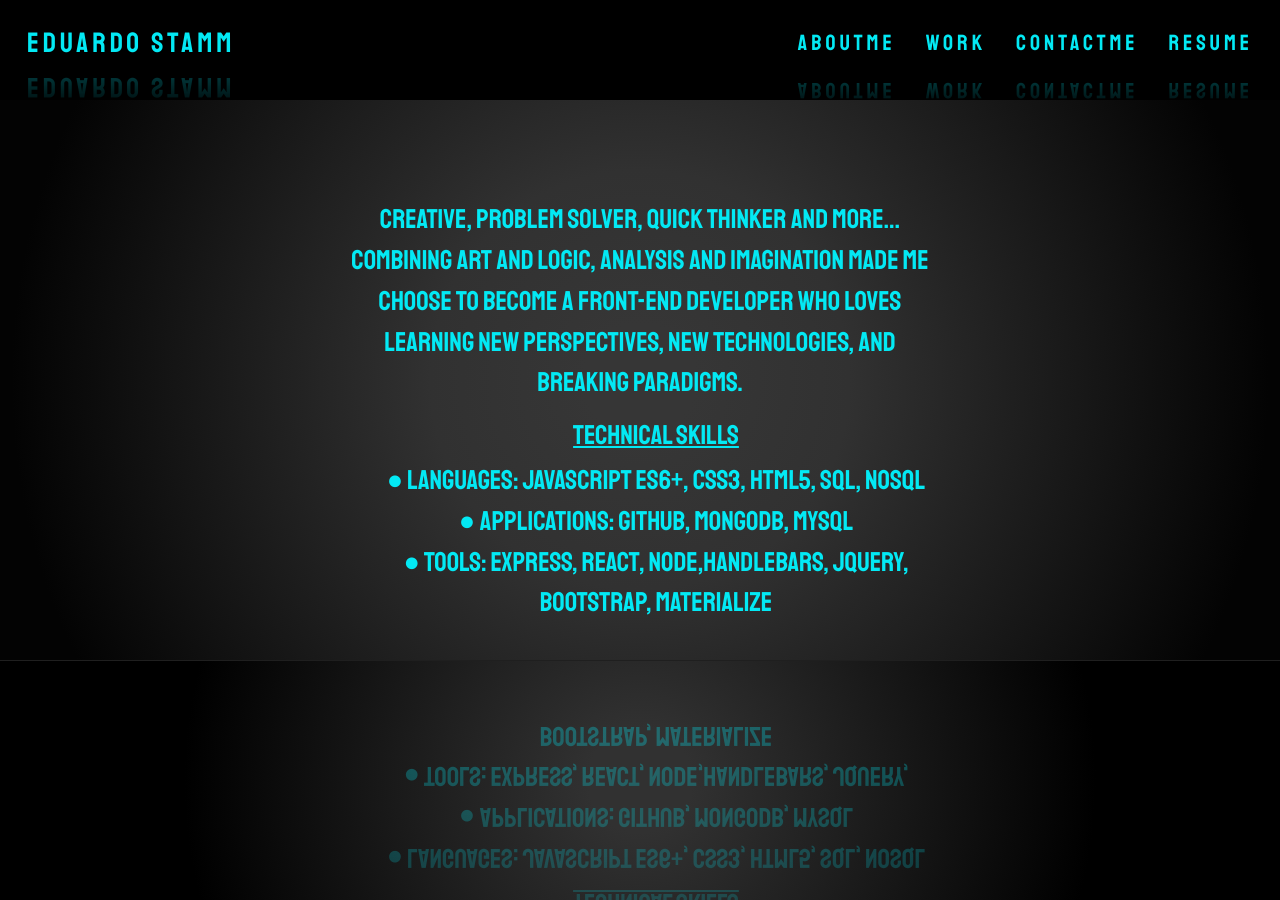
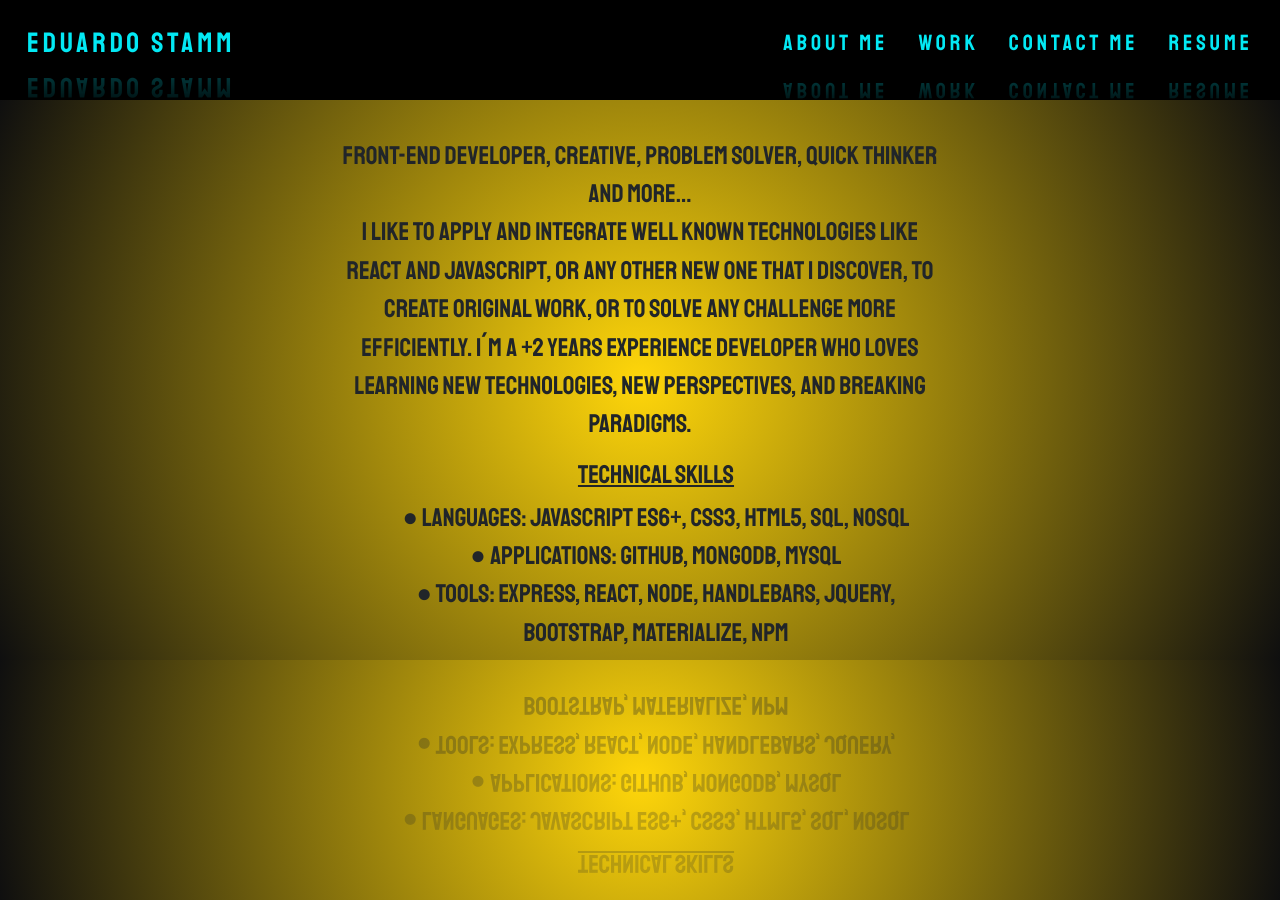
Before and after one commit to stamm2911/My-portfolio, a React (Create React App) app: page / in a window 1280 px wide. Built offline with nearby package versions, Linux system fonts and the light colour scheme.

Commit message:
Bg color change

```diff
--- a/src/components/AboutMe.js
+++ b/src/components/AboutMe.js
@@ -17,19 +17,17 @@ function AboutMe() {
     <>
       <div className="container-test" style={{ ...styles, opacity: opacity }}>
         <p>
-          Creative, problem solver, quick thinker and more...
+        Front-end developer, creative, problem solver, quick thinker and more...
           <br />
-          Combining art and logic, analysis and imagination made me choose
-          to become a front-end developer who loves learning new perspectives,
-          new technologies, and breaking paradigms.
+          I like to apply and integrate well known technologies like REACT and JavaScript, or any other new one that I discover, to create original work, or to solve any challenge more efficiently. I´m a +2 years experience developer who loves learning new technologies, new perspectives, and breaking paradigms.
         </p>
         <ul>
           <h2>TECHNICAL SKILLS</h2>
           <li>● Languages: JavaScript ES6+, CSS3, HTML5, SQL, NoSQL</li>
           <li>● Applications: GitHub, MongoDB, MySQL </li>
           <li>
-            ● Tools: Express, React, Node,Handlebars, jQuery, Bootstrap,
-            Materialize
+            ● Tools: Express, React, Node, Handlebars, jQuery, Bootstrap,
+            Materialize, NPM
           </li>
         </ul>
       </div>
--- a/src/components/Nav.js
+++ b/src/components/Nav.js
@@ -16,9 +16,9 @@ function Nav({handlePageChange}) {
         style={styles.bg}
       >
         <div className="container-fluid">
-          <a className="own-reflection glowing-button" href="#">
+          <button className="own-reflection glowing-button" onClick={() => handlePageChange('About Me')} href={'About Me'}>
             Eduardo Stamm
-          </a>
+          </button>
           {/* <NavTitle/> */}
           <button
             className="navbar-toggler"
@@ -34,7 +34,7 @@ function Nav({handlePageChange}) {
           <div className="collapse navbar-collapse" id="navbarNavAltMarkup">
             <ul className="navbar-nav ms-auto">
               <li>
-                <NavButton section={"AboutMe"} handlePageChange={handlePageChange}/>
+                <NavButton section={"About Me"} handlePageChange={handlePageChange}/>
               </li>
               <li>
                 <NavButton section={"Work"} handlePageChange={handlePageChange}/>
--- a/src/components/NavButton.js
+++ b/src/components/NavButton.js
@@ -5,7 +5,7 @@ function NavButton({section, handlePageChange}) {
       <span></span>
       <span></span>
       <span></span>
-      {section}
+      {section === 'ContactMe'? 'Contact Me' : section}
     </button>
   );
 }
--- a/src/components/WorkCarousel.js
+++ b/src/components/WorkCarousel.js
@@ -30,7 +30,7 @@ function WorkCarousel() {
       {/* <img src={image} alt="dog" /> */}
       <div
         id="carouselExampleDark"
-        className="carousel carousel-dark slide shadow bg-body rounded"
+        className="carousel carousel-dark slide shadow rounded"
         data-bs-ride="carousel"
       >
         <div className="carousel-indicators">
@@ -62,7 +62,7 @@ function WorkCarousel() {
           ></button>
         </div>
         <figure className="carousel-inner">
-          <div className="carousel-item active" data-bs-interval="2000">
+          <div className="carousel-item active" data-bs-interval="3500">
             <div className="zindex">
               <ul>
                 <li>Tech Blog</li>
@@ -93,7 +93,7 @@ function WorkCarousel() {
             </div>
           </div>
 
-          <div className="carousel-item " data-bs-interval="2000">
+          <div className="carousel-item " data-bs-interval="3500">
             <div className="zindex">
               <ul>
                 <li>INSPIRE</li>
@@ -124,7 +124,7 @@ function WorkCarousel() {
               <div className="carousel-caption d-none d-md-block"></div>
             </div>
           </div>
-          <div className="carousel-item " data-bs-interval="2000">
+          <div className="carousel-item " data-bs-interval="3500">
             <div className="zindex">
               <ul>
                 <li>COVID-19 TRACKER</li>
@@ -155,7 +155,7 @@ function WorkCarousel() {
             </div>
           </div>
 
-          <div className="carousel-item " data-bs-interval="2000">
+          <div className="carousel-item " data-bs-interval="3500">
             <div className="zindex">
               <ul>
                 <li>PAWBOOK</li>
--- a/src/styles/style.css
+++ b/src/styles/style.css
@@ -31,7 +31,7 @@ a:hover {
 
 .icons {
   margin: 20px 20px 20px 0;
-  color: #03e9f4;
+  color: #000000;
   font-size: 150%;
 }
 
@@ -57,6 +57,7 @@ a:hover {
   height: 100px;
   width: 100px;
   outline: black;
+
   background-size: 100%, 100%;
   /* border-radius: 50%; */
   /* border: 1px solid black; */
@@ -83,7 +84,11 @@ a:hover {
   opacity: 0.2;
   /* z-index: 3; */
   color: #039cf4;
-  background-color: hotpink;
+  /* background-color: hotpink; */
+}
+
+.rounded {
+background-color: transparent;
 }
 
 .filter:hover {
@@ -96,6 +101,7 @@ a:hover {
   /* z-index: 1; */
   /* margin: 0; */
   position: absolute;
+
   display: flex;
   text-align: center;
   /* left: 0;
@@ -123,6 +129,7 @@ a:hover {
 
 figure {
   background-color: black;
+  border-radius: 25px;
 }
 .transitions {
   transition: all 5s ease-in-out;
@@ -132,26 +139,27 @@ figure {
 
 /* About me----------------------------------------------------------------- */
 .container-test {
-  font-size: 170%;
-  color: #03e9f4;
+  font-size: 160%;
+  /* color: #03e9f4; */
   position: relative;
   display: flex;
   flex-direction: column;
   align-items: center;
   text-align: center;
-  top: 7%;
+  top: 4%;
   width: 600px;
   height: fit-content;
-  -webkit-box-reflect: below 60px linear-gradient(transparent, #0005);
+  -webkit-box-reflect: below 2px linear-gradient(transparent, #0005);
   line-height: 1.5;
 }
 
 @media screen and (max-width: 520px) {
   .container-test {
-    font-size: 115%;
+    top: 8%;
+    font-size: 105%;
     width: 230px;
     line-height: normal;
-    -webkit-box-reflect: below 50px linear-gradient(transparent, #0005);
+    -webkit-box-reflect: below 25px linear-gradient(transparent, #0005);
   }
 }
 /* Close About me----------------------------------------------------------- */
@@ -160,11 +168,16 @@ figure {
 .top {
   height: 70vh;
   width: 100%;
-  background: radial-gradient(
+  /* background: radial-gradient(
     circle,
     rgb(54, 54, 54) 8%,
     rgb(49, 49, 49) 30%,
     rgb(3, 3, 3) 90%
+  ); */
+  background: radial-gradient(
+    circle,
+    rgb(255, 214, 10),
+    rgb(15, 15, 15)
   );
   margin: 0;
   display: flex;
@@ -174,14 +187,19 @@ figure {
 }
 
 .bottom {
-  border-top: solid 1px rgb(31, 31, 31);
+  /* border-top: solid 1px rgb(156, 156, 156); */
   height: 30vh;
   width: 100%;
-  background: radial-gradient(
+  /* background: radial-gradient(
     circle,
     rgb(49, 49, 49) 8%,
     rgb(32, 32, 32) 30%,
     rgb(0, 0, 0) 70%
+  ); */
+  background: radial-gradient(
+    circle,
+    rgb(255, 214, 10),
+    rgb(15, 15, 15)
   );
 }
 
@@ -224,6 +242,7 @@ figure {
   text-align: center;
   line-height: 50px;
   margin: 0 -0.5px;
+
 }
 
 .glowing {
```
